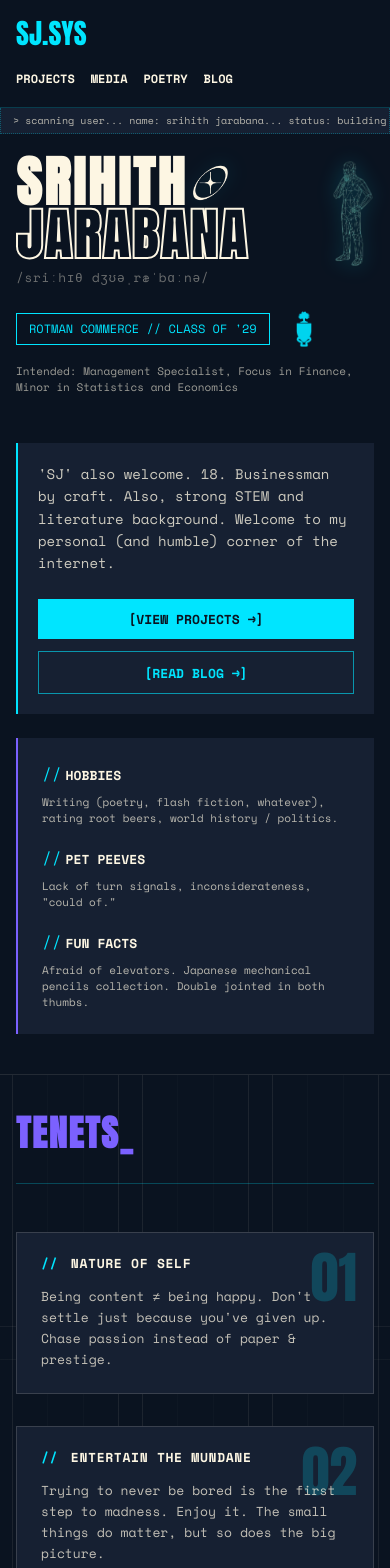
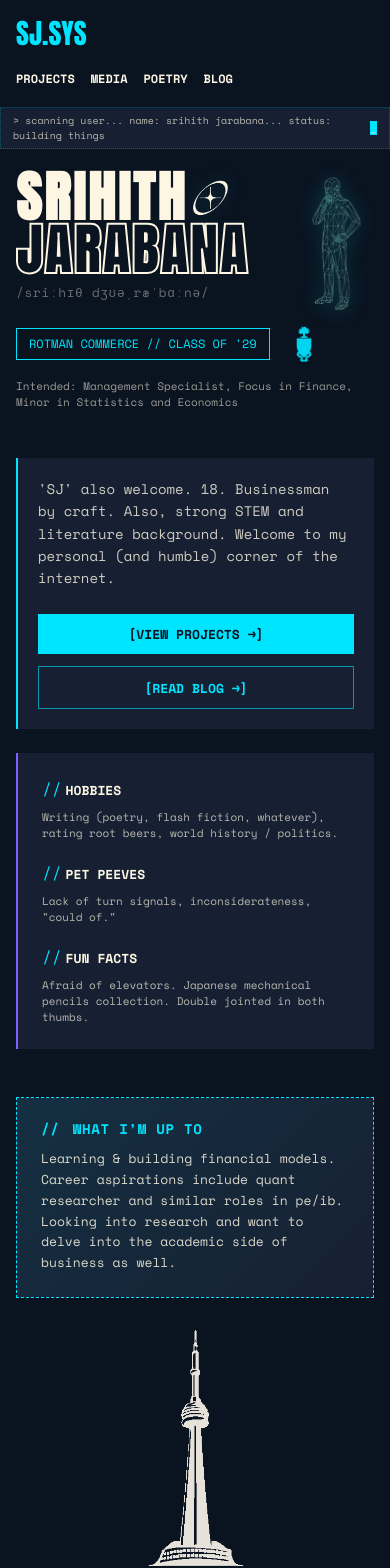
Before and after one commit to 12g3nd/12g3nd.github.io, a React (Vite) app: page / in a window 390 px wide. Shown: the top 1568 px of the page. Built offline with nearby package versions, Linux system fonts and the light colour scheme.

Commit message:
more mobile optmization

```diff
--- a/src/components/Navigation.css
+++ b/src/components/Navigation.css
@@ -112,8 +112,8 @@
     padding: 0.4rem 1rem;
     font-family: var(--font-mono);
     font-size: 11px;
-    overflow: hidden;
-    white-space: nowrap;
+    white-space: normal;
+    word-break: break-word;
   }
 }
 
--- a/src/pages/Home.css
+++ b/src/pages/Home.css
@@ -165,6 +165,15 @@
 
 /* Hidden on desktop, shown in mobile media queries */
 .mobile-figure-inline {
+  display: none;
+}
+
+/* Hidden on desktop, shown on mobile */
+.mobile-what-im-up-to {
+  display: none;
+}
+
+.mobile-landmark-swap {
   display: none;
 }
 
@@ -721,11 +730,38 @@
     display: block;
     position: absolute;
     top: 0;
-    right: 0;
-    max-height: 140px;
+    right: 5%;
+    max-height: 180px;
     width: auto;
     object-fit: contain;
     filter: drop-shadow(0 0 10px rgba(0, 229, 255, 0.4));
+  }
+
+  .mobile-what-im-up-to {
+    display: block;
+    margin-top: 1.5rem;
+  }
+
+  .mobile-what-im-up-to .what-im-up-to-card {
+    max-width: 100%;
+    margin-top: 0;
+  }
+
+  .mobile-landmark-swap {
+    display: flex;
+    justify-content: center;
+    align-items: flex-end;
+    margin-top: 1.5rem;
+    position: relative;
+    min-height: 200px;
+  }
+
+  .mobile-landmark-swap img {
+    height: clamp(180px, 30vh, 280px);
+    width: auto;
+    object-fit: contain;
+    filter: brightness(0) invert(96%) sepia(10%) saturate(150%) hue-rotate(5deg);
+    opacity: 0.9;
   }
 
   .y2k-accent {
@@ -797,7 +833,8 @@
   }
 
   .mobile-figure-inline {
-    max-height: 110px;
+    max-height: 140px;
+    right: 3%;
   }
 
   .giant-text h1 {
--- a/src/pages/Home.tsx
+++ b/src/pages/Home.tsx
@@ -1,9 +1,12 @@
+import { useState } from 'react';
 import { Link } from 'react-router-dom';
 
 import PageTransition from '../components/PageTransition';
 import './Home.css';
 
 export default function Home() {
+  const [showSoL, setShowSoL] = useState(false);
+
   return (
     <PageTransition>
 
@@ -102,6 +105,20 @@ export default function Home() {
             <div className="detail-col">
               <span className="accent-slash">//</span><strong>FUN FACTS</strong>
               <p>Afraid of elevators. Japanese mechanical pencils collection. Double jointed in both thumbs.</p>
+            </div>
+          </div>
+
+          {/* Mobile-only: What I'm Up To + Landmark */}
+          <div className="mobile-what-im-up-to">
+            <div className="what-im-up-to-card">
+              <h3><span className="accent-slash">//</span> WHAT I'M UP TO</h3>
+              <p>Learning & building financial models. Career aspirations include quant researcher and similar roles in pe/ib. Looking into research and want to delve into the academic side of business as well.</p>
+            </div>
+            <div className="mobile-landmark-swap" onClick={() => setShowSoL(prev => !prev)}>
+              <img
+                src={showSoL ? '/SoL.png' : '/CNtower.png'}
+                alt={showSoL ? 'Statue of Liberty' : 'CN Tower'}
+              />
             </div>
           </div>
         </div>
```
